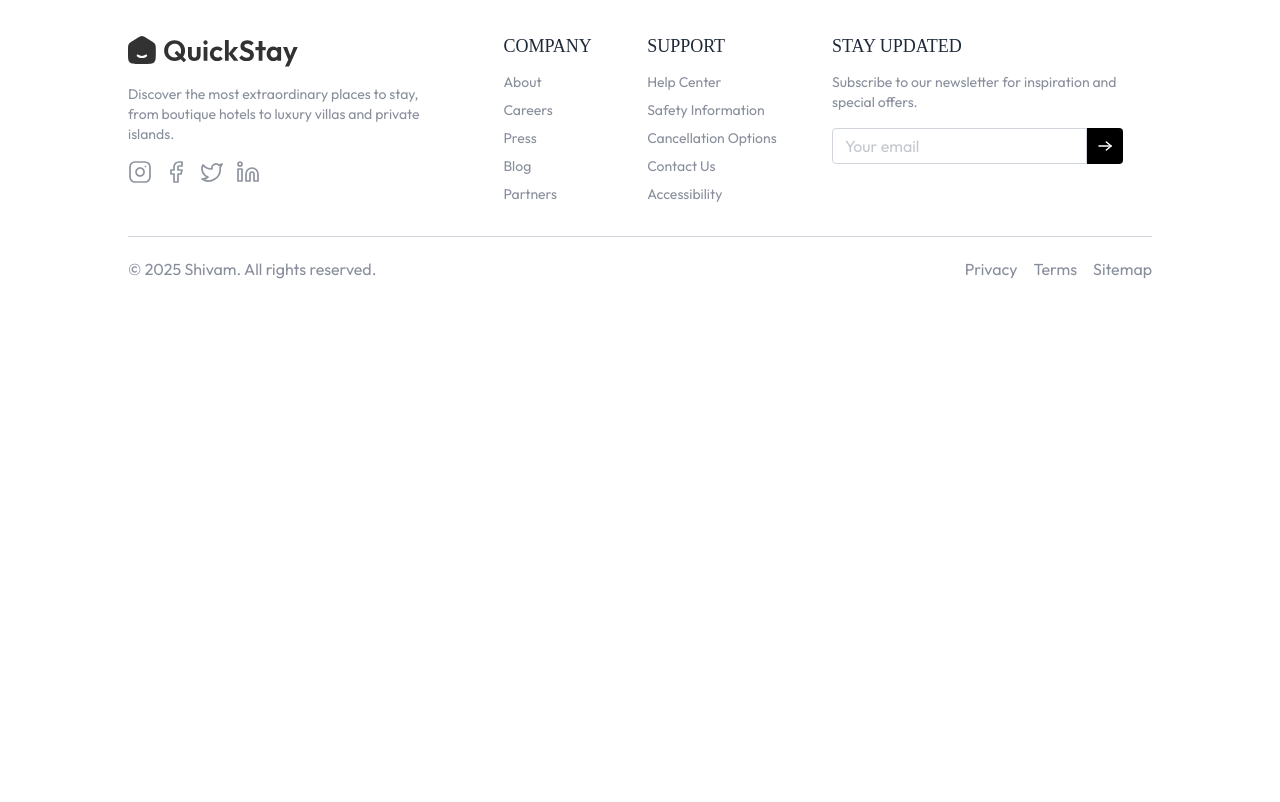
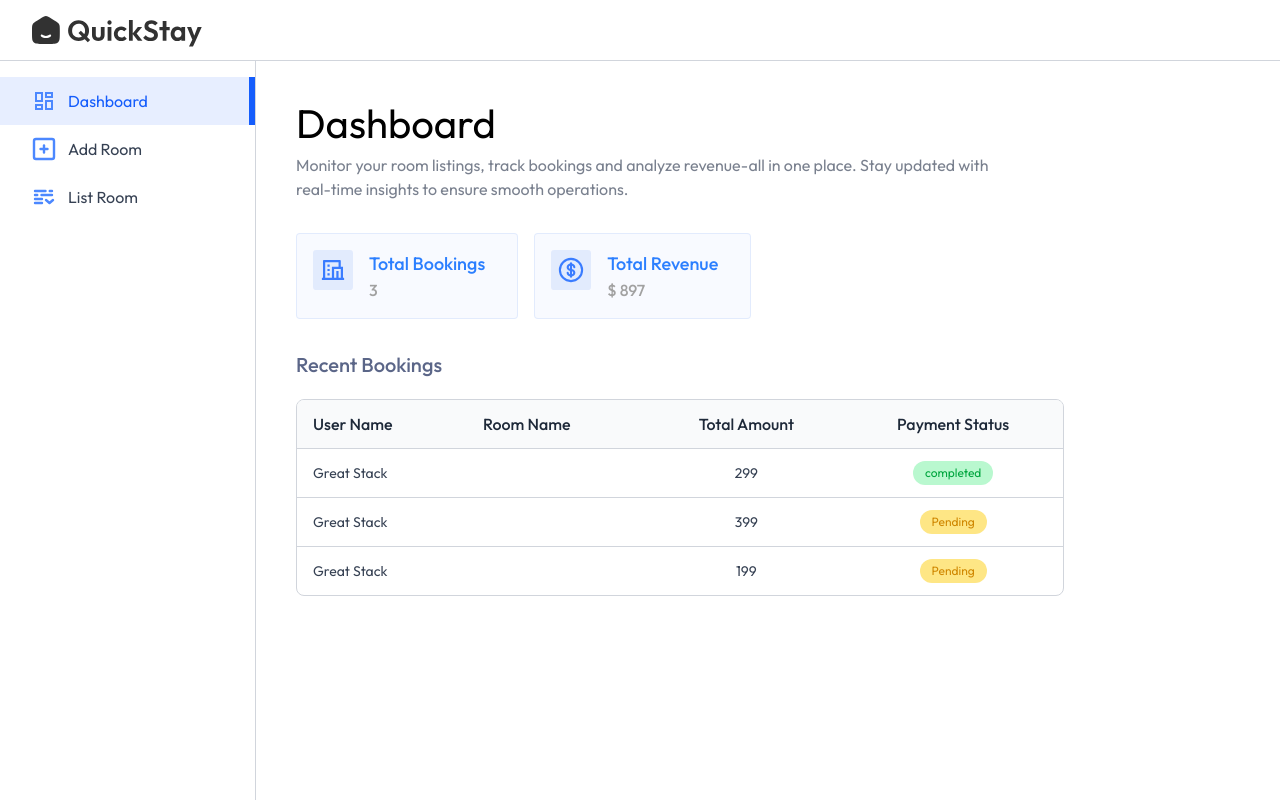
Before and after one commit to Shivam040903/Hotel-Booking, a React (Vite) app in the folder client/: page /owner in a window 1280 px wide. Shown: the top 802 px of the page. Built offline with nearby package versions, Linux system fonts and the light colour scheme; a web font is replaced by a local one.

Commit message:
Made the owner oage with navbar and sidebar  and completed the Dashboard section.

```diff
--- a/client/src/App.jsx
+++ b/client/src/App.jsx
@@ -6,6 +6,11 @@
 import AllRooms from './pages/AllRooms'
 import RoomDetails from './pages/RoomDetails'
 import MyBookings from './pages/MyBookings'
+import HotelReg from './component/HotelReg'
+import Layout from './pages/hotelOwner/Layout'
+import Dashboard from './pages/hotelOwner/Dashboard'
+import AddRoom from './pages/hotelOwner/AddRoom'
+import ListRoom from './pages/hotelOwner/ListRoom'
 
 
 const App = () => {
@@ -15,12 +20,18 @@
   return (
     <div>
       {!isOwnerPath &&<Nav/>}
+      {false && <HotelReg/>}
       <div className='min-h-[70vh]'>
        <Routes>
         <Route path='/' element={<Homepage/>} />
         <Route path='/rooms' element={<AllRooms/>} />
         <Route path='/rooms/:id' element={<RoomDetails/>} />
         <Route path='/my-bookings' element={<MyBookings/>} />
+        <Route path='/owner' element={<Layout/>}>
+          <Route index element={<Dashboard/>}/>
+          <Route path="add-room" element={<AddRoom/>}/>
+          <Route path="list-room" element={<ListRoom/>}/>
+        </Route>
        </Routes>
        <Footer/>
       </div>
--- /dev/null
+++ b/client/src/component/HotelReg.jsx
@@ -0,0 +1,56 @@
+import React from 'react'
+import { assets, cities } from '../assets/assets'
+
+const HotelReg = () => {
+  return (
+    <div className='fixed top-0 bottom-0 left-0 right-0 z-100 flex items-center justify-center bg-black/70'>
+        <form className='flex bg-white rounded-xl max-w-4xl max-md:mx-2'>
+            <img src={assets.regImage} alt="reg-image" className='w-1/2 rounded-xl hidden md:block'/>
+            <div className='relative flex flex-col items-center md:w-1/2 p-8 md:p-10'>
+                <img src={assets.closeIcon} alt="close-icon" className='absolute top-4 right-4 h-4 w-4 cursor-pointer'/>
+                <p className='text-2xl font-semibold mt-6'>Register Your Hotel</p>
+{/* hotle name */}
+                <div className='w-full mt-4'>
+                    <label htmlFor="name" className='font-medium text-gray-500'>
+                        Hotel Name
+                    </label>
+                    <input id='name' type="text" placeholder='Type here' className='border
+                    border-gray-200 rounded w-full px-3 py-2.5 mt-1 outline-indigo-500 font-light'/>
+                </div>
+{/* phone */}
+                <div className='w-full mt-4'>
+                    <label htmlFor="contact" className='font-medium text-gray-500'>
+                        Phone
+                    </label>
+                    <input id='contact' type="number" placeholder='Type here' className='border
+                    border-gray-200 rounded w-full px-3 py-2.5 mt-1 outline-indigo-500 font-light'/>
+                </div>
+
+                <div className='w-full mt-4'>
+                    <label htmlFor="address" className='font-medium text-gray-500'>
+                        Address
+                    </label>
+                    <input id='address' type="text" placeholder='Type here' className='border
+                    border-gray-200 rounded w-full px-3 py-2.5 mt-1 outline-indigo-500 font-light'/>
+                </div>
+{/* select city drop-down */}
+                <div className='w-full mt-4 max-w-60 mr-auto'>
+                    <label htmlFor="city" className='font-medium text-gray-500'>City</label>
+                    <select id="city" className='border border-gray-200
+                    rounded w-full px-3 py-2.5 mt-1 outline-indigo-500 font-light' required>
+                         <option value="">Select City</option>
+                         {cities.map((city)=>(
+                            <option key={city} value={city}>{city}</option>
+                         ))}
+                    </select>
+                </div>
+                <button className='bg-indigo-500 hover:bg-indigo-600 transition-all text-white mr-auto px-6 py-2 rounded cursor-pointer mt-6'>
+                        Register
+                </button>
+            </div>
+        </form>
+    </div>
+  )
+}
+
+export default HotelReg
--- /dev/null
+++ b/client/src/component/hotelOwner/Navbar.jsx
@@ -0,0 +1,17 @@
+import React from 'react'
+import { Link } from 'react-router-dom'
+import { assets } from '../../assets/assets'
+import { UserButton } from '@clerk/clerk-react'
+
+const Navbar = () => {
+  return (
+    <div className='flex items-center justify-between px-4 md:px-8 border-b border-gray-300 py-3 bg-white transition-all duration-300'>
+        <Link to='/'>
+            <img src={assets.logo} alt="logo" className='h-9 invert opacity-80'/>
+        </Link>
+        <UserButton/>
+    </div>
+  )
+}
+
+export default Navbar
--- /dev/null
+++ b/client/src/component/hotelOwner/Sidebar.jsx
@@ -0,0 +1,27 @@
+import React from 'react'
+import { assets } from '../../assets/assets'
+import { NavLink } from 'react-router-dom'
+
+const Sidebar = () => {
+
+    const sidebarLinks =[
+        {name: "Dashboard", path: "/owner", icon: assets.dashboardIcon},
+        {name: "Add Room", path: "/owner/add-room", icon: assets.addIcon},
+        {name: "List Room", path: "/owner/list-room", icon: assets.listIcon},
+    ]
+
+  return (
+    <div className='md:w-64 w-16 border-r h-full text-base border-gray-300 pt-4 flex flex-col transition-all duration-300'>
+        {sidebarLinks.map((item,index)=>(
+            <NavLink to={item.path} key={index} end='/owner' className={({isActive})=>
+                `flex items-center py-3 px-4 md:px-8 gap-3 ${isActive ? "border-r-4 md:border-r-[6px] bg-blue-600/10 border-blue-600 text-blue-600" :
+                "hover:bg-gray-100/90 border-white text-gray-700"}`}>
+                    <img src={item.icon} alt={item.name} className='min-h-6 min-w-6'/>
+                    <p className='md:block hidden text-center'>{item.name}</p>
+            </NavLink>
+        ))}
+    </div>
+  )
+}
+
+export default Sidebar
--- /dev/null
+++ b/client/src/pages/hotelOwner/AddRoom.jsx
@@ -0,0 +1,9 @@
+import React from 'react'
+
+const AddRoom = () => {
+  return (
+    <div>AddRoom</div>
+  )
+}
+
+export default AddRoom
--- /dev/null
+++ b/client/src/pages/hotelOwner/Dashboard.jsx
@@ -0,0 +1,72 @@
+import React, { useState } from 'react'
+import Title from '../../component/Title'
+import { assets, dashboardDummyData } from '../../assets/assets'
+
+const Dashboard = () => {
+
+    const [dashboardData, setDashboardData] = useState(dashboardDummyData)
+  return (
+    <div>
+        <Title align='left' font='outfit' title='Dashboard' subTitle='Monitor your
+        room listings, track bookings and analyze revenue-all in one place. Stay
+        updated with real-time insights to ensure smooth operations.'/>
+        <div className='flex gap-4 my-8'>
+            {/* total booking */}
+            <div className='bg-primary/3 border border-primary/10 rounded flex p-4 pr-8'>
+                <img src={assets.totalBookingIcon} alt="" className='max-sm:hidden h-10' />
+                <div className='flex flex-col sm:ml-4 font-medium'>
+                    <p className='text-blue-500 text-lg'>Total Bookings</p>
+                    <p className='text-neutral-400 text-base'>{dashboardData.totalBookings}</p>
+                </div>
+            </div>
+            {/* total revenue */}
+            <div className='bg-primary/3 border border-primary/10 rounded flex p-4 pr-8'>
+                <img src={assets.totalRevenueIcon} alt="" className='max-sm:hidden h-10' />
+                <div className='flex flex-col sm:ml-4 font-medium'>
+                    <p className='text-blue-500 text-lg'>Total Revenue</p>
+                    <p className='text-neutral-400 text-base'>$ {dashboardData.totalRevenue}</p>
+                </div>
+            </div>
+        </div>
+
+        {/* recent bookings */}
+        <h2 className='text-xl text-blue-950/70 font-medium mb-5'>Recent Bookings</h2>
+            <div className='w-full max-w-3xl text-left border border-gray-300
+            rounded-lg max-h-80 overflow-y-scroll'>
+                <table className='w-full'>
+                    <thead className='bg-gray-50'>
+                        <tr>
+                            <th className='py-3 px-4 text-gray-800 font-medium'>User Name</th>
+                            <th className='py-3 px-4 text-gray-800 font-medium max-sm:hidden'>Room Name</th>
+                            <th className='py-3 px-4 text-gray-800 font-medium text-center'>Total Amount</th>
+                            <th className='py-3 px-4 text-gray-800 font-medium text-center'>Payment Status</th>
+                        </tr>
+                    </thead>
+
+                    <tbody className='text-sm'>
+                        {dashboardData.bookings.map((item, index)=>(
+                            <tr key={index}>
+                                <td className='py-3 px-4 text-gray-700 border-t border-gray-300'>
+                                    {item.user.username}
+                                </td>
+                                <td className='py-3 px-4 text-gray-700 border-t border-gray-300 max-sm:hidden'>
+                                    {item.user.roomType}
+                                </td>
+                                <td className='py-3 px-4 text-gray-700 border-t border-gray-300 text-center'>
+                                    {item.totalPrice}
+                                </td>
+                                <td className='py-3 px-4 text-gray-700 border-t border-gray-300 text-center'>
+                                    <button className={`py-1 px-3 text-xs rounded-full mx-auto ${item.isPaid? 'bg-green-200 text-green-600':'bg-amber-200 text-yellow-600'}`}>
+                                        {item.isPaid ? 'completed' : 'Pending'}
+                                    </button>
+                                </td>
+                            </tr>
+                        ))}
+                    </tbody>
+                </table>
+            </div>
+    </div>
+  )
+}
+
+export default Dashboard
--- /dev/null
+++ b/client/src/pages/hotelOwner/Layout.jsx
@@ -0,0 +1,20 @@
+import React from 'react'
+import Navbar from '../../component/hotelOwner/Navbar'
+import Sidebar from '../../component/hotelOwner/Sidebar'
+import { Outlet } from 'react-router-dom'
+
+const Layout = () => {
+  return (
+    <div className='flex flex-col h-screen'>
+        <Navbar/>
+        <div className='flex h-full'>
+            <Sidebar/>
+            <div className='flex-1 p-4 pt-10 md:px-10 h-full'>
+                <Outlet/>
+            </div>
+        </div>
+    </div>
+  )
+}
+
+export default Layout
--- /dev/null
+++ b/client/src/pages/hotelOwner/ListRoom.jsx
@@ -0,0 +1,9 @@
+import React from 'react'
+
+const ListRoom = () => {
+  return (
+    <div>ListRoom</div>
+  )
+}
+
+export default ListRoom
```
